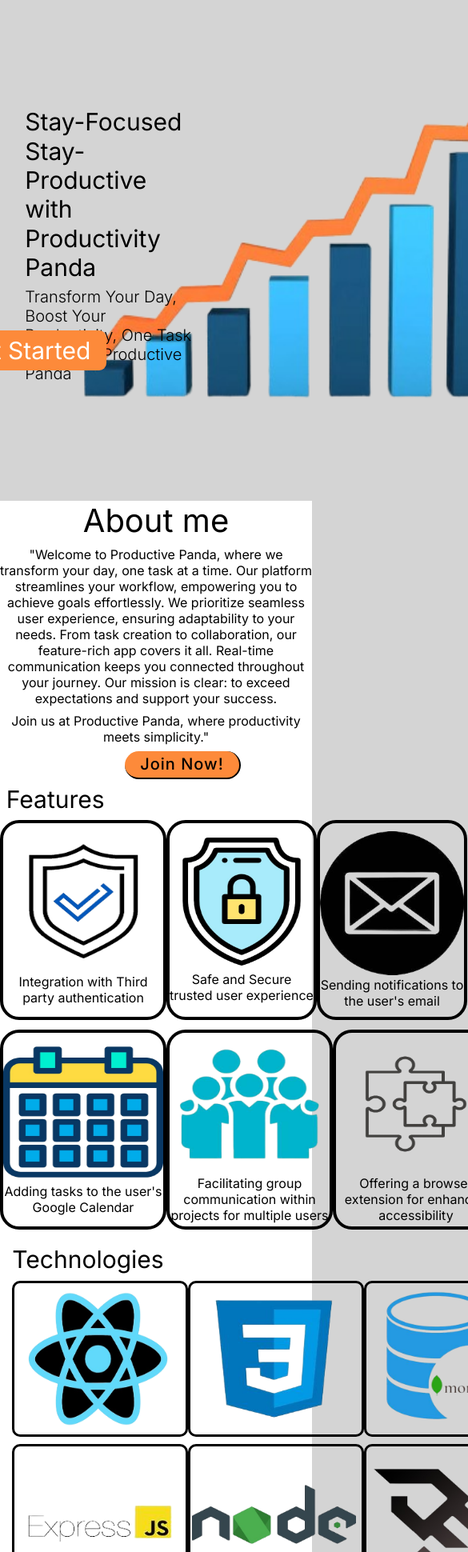
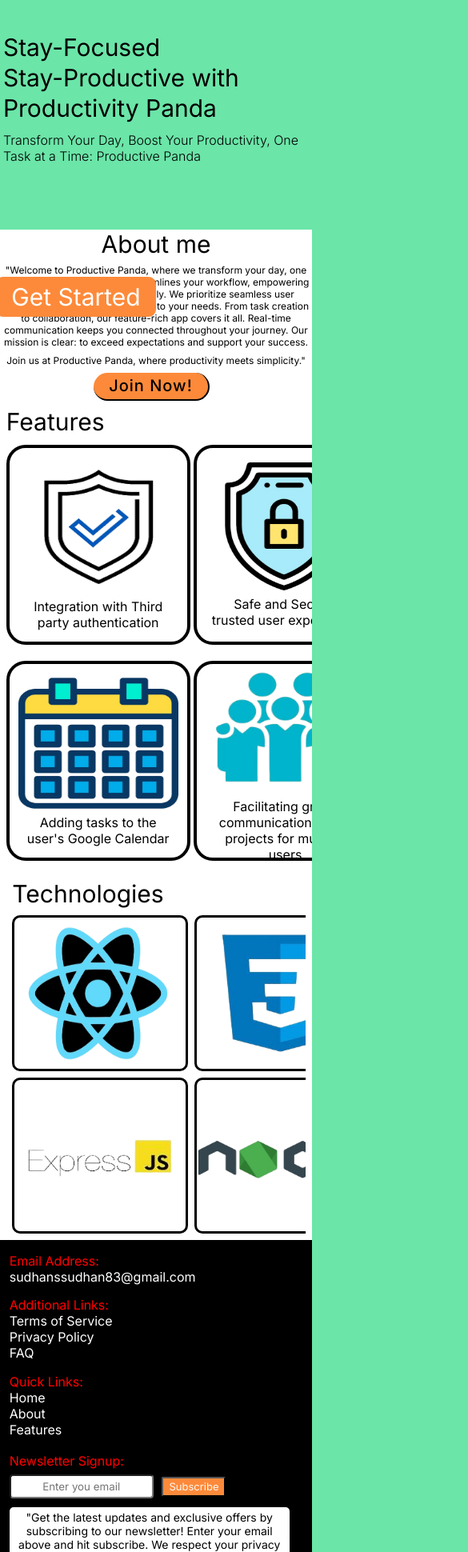
Before and after one commit to kalviumcommunity/S51_Sudhan_Capstone_Productivity_Panda, a React (Vite) app in the folder Frontend/Productivity-Panda-MainPage/: page / in a window 390 px wide. Shown: the part 60-2000 px from the top of the page at 80% size, 585 px wide, since content can reach past the window. Built offline with nearby package versions, Linux system fonts and the light colour scheme.

Commit message:
Large mobile responsive is done

```diff
--- a/Frontend/Productivity-Panda-MainPage/src/Components/MainPage/NavHomeBTN.jsx
+++ b/Frontend/Productivity-Panda-MainPage/src/Components/MainPage/NavHomeBTN.jsx
@@ -1,4 +1,4 @@
-import React from 'react';
+import React, { useState } from 'react';
 import RisingUpArrow from "../../assets/images/Rising-up-arrow-BG.png";
 
 function NavHomeBTN() {
--- a/Frontend/Productivity-Panda-MainPage/src/index.css
+++ b/Frontend/Productivity-Panda-MainPage/src/index.css
@@ -408,7 +408,6 @@ hr {
     border: none;
     cursor: pointer;
     border-radius: 9px;
-    position: absolute;
     z-index: 1;
     overflow: hidden;
   }
@@ -974,12 +973,108 @@ hr {
     .NavBarContainer ul.open {
         display: flex;
         flex-direction: column;
-        height: 168vh;
+        height: 90vh;
         width: 50%;
-        font-size: xx-large;
+        font-size: x-large;
         background-color: #FFFFFF;
         margin-left: 50%;
         border-left: 2px solid black;
+    }
+    .ProductivityPandaImage img {
+        left: -65%;
+    }
+    .Overall-div-of-get-started-page img{
+        display: none;
+    }
+    .tagline-of-the-landing-page{
+        font-size: 16px;
+    }
+    .Slogan-and-tagline-of-get-started-page {
+        height: 2%;
+        width: 100%;
+        font-size: 25px;
+        position: unset;
+        margin-top: 25%;
+        margin-left: 3%;
+        padding: 1%;
+        border-radius: 12px;
+        margin-bottom: 20%;
+    }
+    .footer-container {
+        font-size: 16px;
+    }
+    .mail_information{
+        margin-left: 3%;
+    }
+    .Additional-link_container {
+        margin-left: 0%;
+        height: 80px;
+        width: 140px;
+        margin-left: 3%;
+    }
+    .Quick-link_container {
+        height: 80px;
+        width: 100px;
+        margin-left: 3%;
+    }
+    .about-newsletter-container {
+        font-size: 14px;
+        height: 95px;
+        width: 350px;
+        border-radius: 5px;
+        margin-left: 0%;
+    }
+    .get-started-btn {
+        position: absolute;
+        bottom: 46%;
+        right: 50%;
+    }
+    .technology-icon-div {
+        overflow-x: auto;
+        grid-column-gap: 2%;
+    }
+    .Authetication_container, .Reliable_Container, .Mail_container, .calendar_container, .Group-img_container, .extension_container {
+        padding: 5%;
+        margin-left: 1%;
+    }
+    .Features-container-1, .Features-container-2{
+        overflow-x: auto;
+        padding: 1%;
+    }
+    .first-line-divs{
+        flex-direction: column;
+    }
+    .about-P-tag {
+        font-size: 30px;
+    }
+    .Description-p-tag-of-about-me {
+        font-size: 12px;
+    }
+    .Slogan-and-tagline-of-get-started-page{
+        margin-left: 0%;
+    }
+    .Join-Now-btn{
+        margin-left: 30%;
+    }
+    .newsletter_container {
+        height: 170px;
+        width: 360px;
+        margin-left: 3%;
+    }
+    .social-media-container {
+        margin-left: 3%;
+        height: auto;
+        width: 35%;
+        margin-top: 2%;
+    }
+    .copyright_container {
+        margin-left: 15%;
+        height: 50px;
+        width: 75%;
+        margin-top: 3%;
+    }
+    body{
+        background-color: #6be5a8;
     }
 }
 @media screen and (max-width: 320px){
@@ -993,37 +1088,7 @@ hr {
         margin-left: 50%;
         border-left: 2px solid black;
     }
-    .Overall-div-of-get-started-page img {
-        height: 655px;
-        width: 740px;
-        margin-left: 4%;
-    }
-    .Slogan-and-tagline-of-get-started-page {
-        height: 30%;
-        width: 55%;
-        top: 23%;
-        left: 8%;
-    }
-    .slogan-para {
-        font-size: 30px;
-    }
-    .tagline-of-the-landing-page {
-        font-size: 20px;
-    }
-    .get-started-btn {
-        height: 50px;
-        width: 200px;
-        font-size: 30px;
-        bottom: 38%;
-        right: 66%;
-    }
-    .Authetication_container, .Reliable_Container, .Mail_container, .calendar_container, .Group-img_container, .extension_container {
-        height: 250px;
-        width: 230px;
-    }
-    .Authetication_container img, .calendar_container img, .Group-img_container img, .extension_container img {
-        height: 170px;
-        width: 200px;
-        margin-bottom: 2%;
+    .Overall-div-of-get-started-page img{
+        display: none;
     }
 }
```
